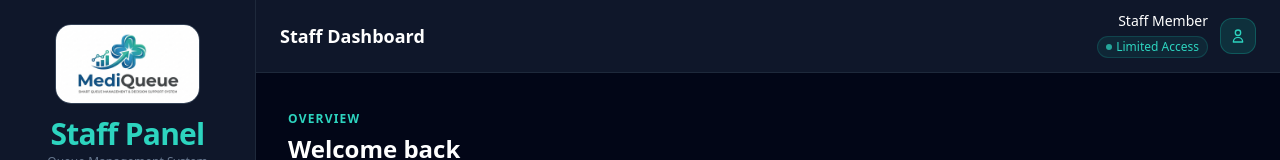
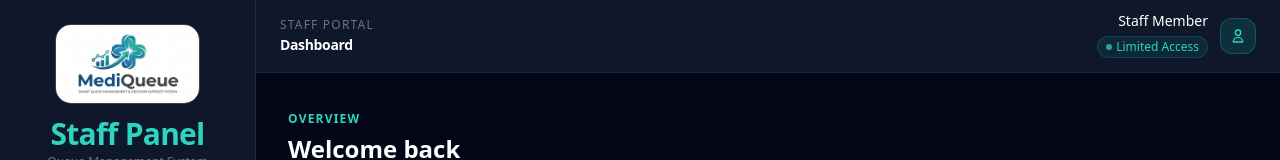
Before and after one commit to Hiruni28/Smart-Queue-Management-and-Decision-Support-System-for-Medical-Centers-FRONTEND, a React (Vite) app: page /staff-dashboard in a window 1280 px wide. Shown: the top 160 px of the page. Built offline with nearby package versions, Linux system fonts and the light colour scheme; no server answers.

Commit message:
Updated Staff topbar file

```diff
--- a/src/components/StaffTopbar.jsx
+++ b/src/components/StaffTopbar.jsx
@@ -1,10 +1,12 @@
 import { useLocation } from "react-router-dom";
 
 const pageTitles = {
-  "/staff-dashboard": "Dashboard",
-  "/walkin": "Walk-In Patients",
-  "/staff-queue": "Queue",
-  "/staff-schedules": "Schedules",
+  "/staff-dashboard":    "Dashboard",
+  "/walkin":             "Walk-In Patients",
+  "/staff-patients":     "Patient Management",
+  "/staff-appointments": "Appointments",
+  "/staff-schedules":    "Doctor Schedules",
+  "/staff-queue":        "Queue",
 };
 
 function StaffTopbar() {
@@ -15,11 +17,10 @@ function StaffTopbar() {
   return (
     <div className="bg-slate-900 border-b border-slate-800 px-6 py-3.5 flex items-center justify-between">
 
-      {/* Left — dynamic page title */}
+      {/* Left — page title */}
       <div>
-        <h2 className="text-lg font-bold text-white leading-tight">
-          Staff Dashboard
-        </h2>
+        <p className="text-xs uppercase tracking-widest text-slate-500 mb-0.5">Staff Portal</p>
+        <h2 className="text-sm font-semibold text-white tracking-tight">{pageTitle}</h2>
       </div>
 
       {/* Right — staff info */}
```
